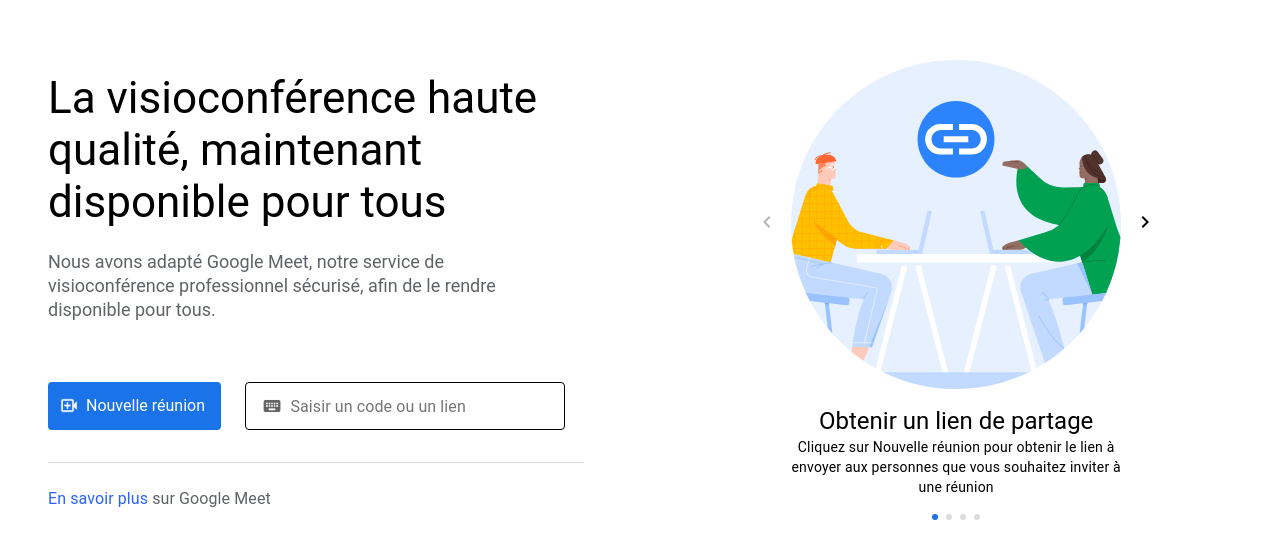
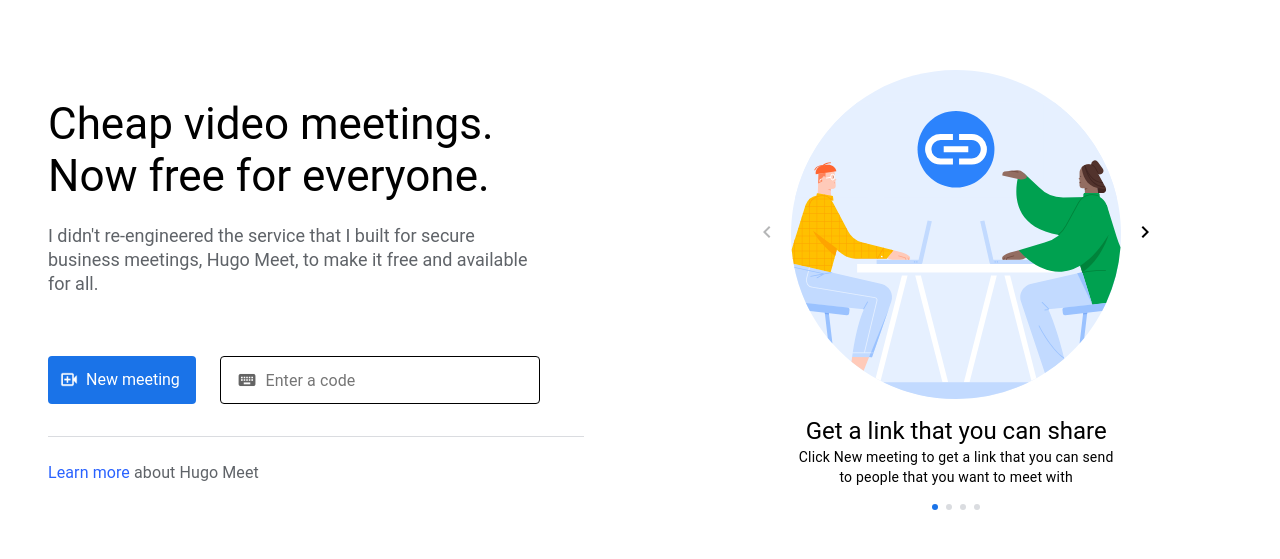
Before and after one commit to hcabel/HugoMeet, a React (Create React App) app in the folder front/: page / in a window 1280 px wide. Shown: the part 109-668 px from the top of the page. Built offline with nearby package versions, Linux system fonts and the light colour scheme.

Commit message:
Modify landingPage texts

```diff
--- a/front/src/app/pages/landingPage/landingPage.jsx
+++ b/front/src/app/pages/landingPage/landingPage.jsx
@@ -17,16 +17,16 @@
 	Presentation_4_Img
 ];
 const	PresentationTitle = [
-	"Obtenir un lien de partage",
-	"Voir tout le monde",
-	"Planifier et anticiper",
-	"Votre réunion est sécurisée"
+	"Get a link that you can share",
+	"See everyone together",
+	"Do not plan ahead",
+	"Your meeting is safe"
 ];
 const	PresentationText = [
-	"Cliquez sur Nouvelle réunion pour obtenir le lien à envoyer aux personnes que vous souhaitez inviter à une réunion",
-	"Pour pouvoir afficher un plus grand nombre de personnes simultanément accédez au menu Autres options et sélectionnez Modifier la disposition",
-	"Cliquez sur Nouvelle réunion pour planifier des réunions dans Google Agenda et envoyer des invitations aux participants",
-	"Personne ne peut rejoindre une réunion sans y avoir été invité ou admis par l'organisateur"
+	"Click New meeting to get a link that you can send to people that you want to meet with",
+	"To see more people at the same time, find another website it is kind of imposible here",
+	"Do not click New meeting to schedule meetings in Google Calendar and send invitations to participants because I didn't make this feature",
+	"Almost no one can join a meeting unless invited or admitted by the host"
 ];
 
 export default function LandingPage()
@@ -57,16 +57,16 @@
 			<div className="LP-Body">
 				<div className="LP-B-TextAndButton">
 					<div className="LP-B-TAB-Text">
-						La visioconférence haute qualité, maintenant disponible pour tous
+						Cheap video meetings. Now free for everyone.
 					</div>
 					<div className="LP-B-TAB-Text2">
-						Nous avons adapté Google Meet, notre service de visioconférence professionnel sécurisé, afin de le rendre disponible pour tous.
+						I didn't re-engineered the service that I built for secure business meetings, Hugo Meet, to make it free and available for all.
 					</div>
 					<div className="LP-B-TAB-Button">
 						<div className="LP-B-TAB-B-CreateNewRoom" onClick={createNewRoom}>
 							<div className="LP-B-TAB-B-CNR-Img"></div>
 							<div className="LP-B-TAB-B-CNR-Text">
-								Nouvelle réunion
+								New meeting
 							</div>
 						</div>
 						<div className="LP-B-TAB-B-JoinRoom">
@@ -79,7 +79,7 @@
 									id="i3"
 									aria-controls="i4"
 									aria-describedby="i4"
-									placeholder="Saisir un code ou un lien"
+									placeholder="Enter a code"
 									spellCheck="false"
 									maxLength="50"
 									onChange={(e) => set_Value(e.target.value)}
@@ -94,7 +94,7 @@
 									style={{ color: (Utils.idGenerator.isRoomIDValid(_Value) ? "#1a73e8" : "rgba(60,64,67,0.38)")}}
 									onClick={() => (Utils.idGenerator.isRoomIDValid(_Value) ? joinRoom(_Value) : undefined)}
 								>
-									Participer
+									Join
 								</button>
 							}
 						</div>
@@ -102,7 +102,7 @@
 					<div className="LP-B-TAB-HR"></div>
 					<div className="LP-B-TAB-MoreInfos">
 						<span className="LP-B-TAB-MI-Span">
-							<a className="LP-B-TAB-MI-S-Href" href="https://www.youtube.com/channel/UCuKL6gBO82AEBAFc5lWJQFg">En savoir plus</a> sur Google&nbsp;Meet
+							<a className="LP-B-TAB-MI-S-Href" href="https://www.youtube.com/channel/UCuKL6gBO82AEBAFc5lWJQFg">Learn more</a> about Hugo&nbsp;Meet
 						</span>
 					</div>
 				</div>
```
